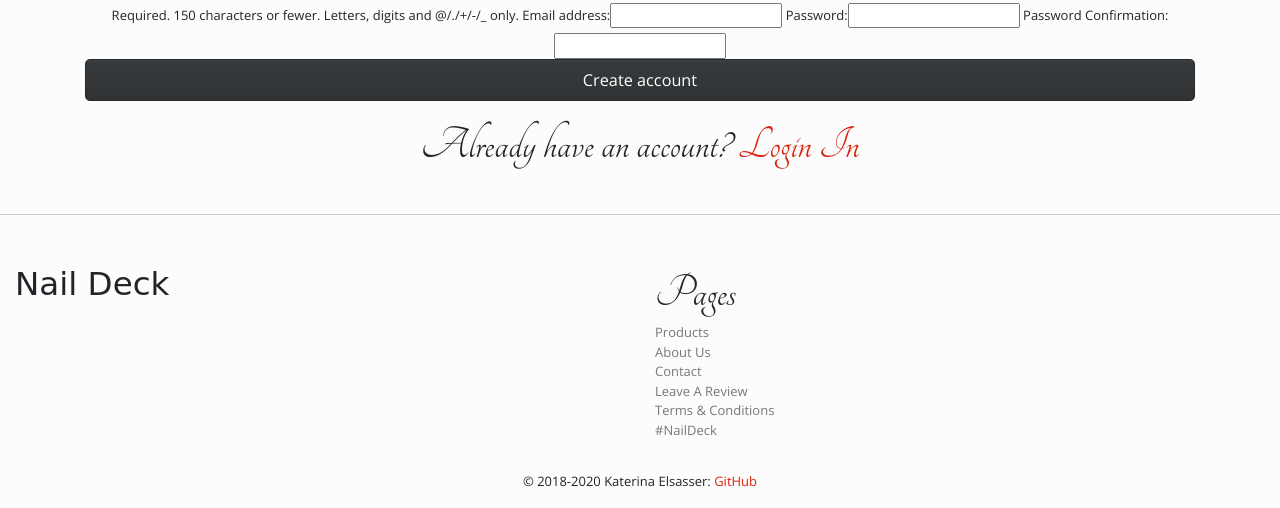
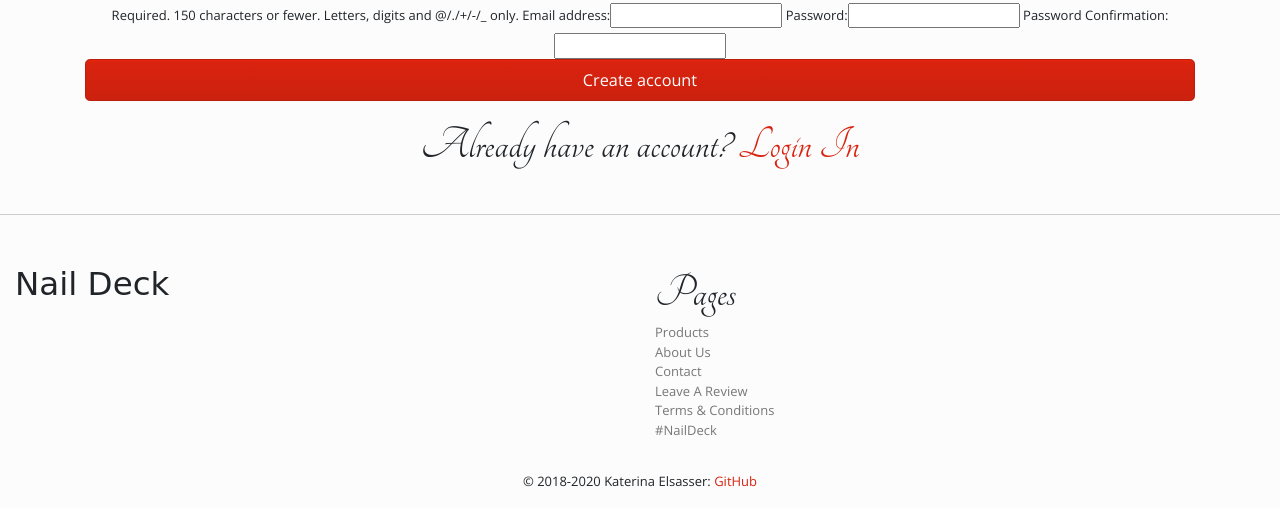
Before and after one commit to katerinaelsasser/NailDeck, a Django app: page /register/ in a window 1280 px wide. Shown: the part 412-920 px from the top of the page. Run offline with Django 3.2, Linux system fonts and the light colour scheme; some libraries are stand-ins or nearby versions; some web fonts are replaced.

Commit message:
changing register btn colour

```diff
--- a/accounts/templates/register.html
+++ b/accounts/templates/register.html
@@ -16,7 +16,7 @@
                 <fieldset class="form-group">
                     {% csrf_token %}
                     {{  user_form | as_bootstrap }}
-                    <button type="submit" class="btn btn-dark btn-lg btn-block">Create account</button>
+                    <button type="submit" class="btn btn-primary btn-lg btn-block">Create account</button>
                 </fieldset>
             </form>
             <h2>Already have an account? <a href="{% url 'login' %}">Login In</a></h2>
```
